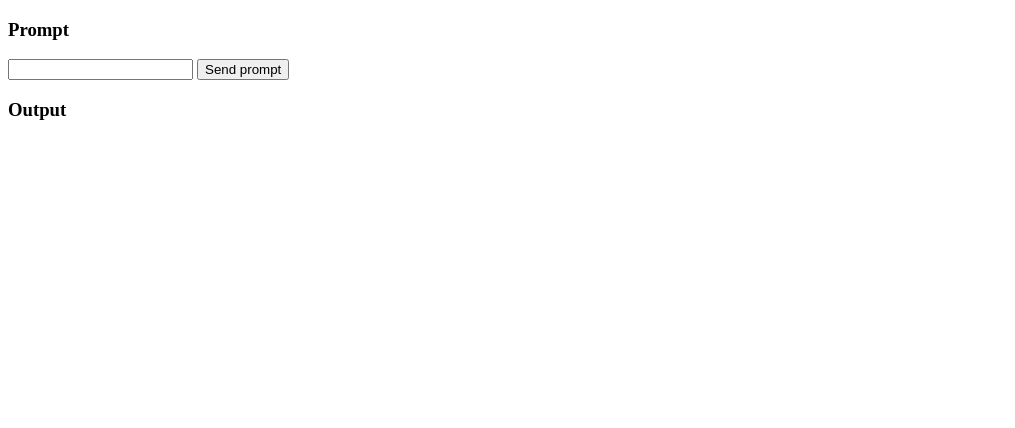
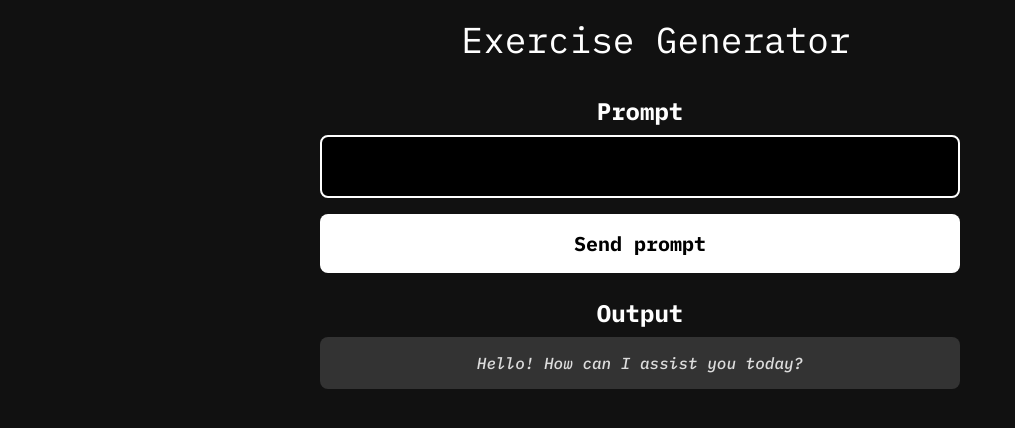
Before and after one commit to cs-24-dat-5-04/p5, a Flask app: page / in a window 1280 px wide. Shown: the top 428 px of the page, without its empty margins (0-1015 px from the left). Run offline with Flask 3, Linux system fonts and the light colour scheme.

Commit message:
General formatting and styling

```diff
--- a/server.py
+++ b/server.py
@@ -1,16 +1,15 @@
 from flask import Flask, render_template, request
 from openai import OpenAI
+import markdown
 import json
 
 app = Flask(__name__)
-
 @app.route('/', methods=['GET', 'POST'])
 
 def hello():
-    output = ""  # Initialize output variable
+    output = "Hello! How can I assist you today?"
     if request.method == 'POST':
-        prompt = request.form['Prompt']  # Get the prompt from the form
-        # Generate a response based on the prompt (this is just an example)
+        prompt = request.form['Prompt']
         with open('secrets.json', 'r') as file:
             secrets = json.load(file)
 
@@ -31,9 +30,8 @@ def hello():
             ],
             max_tokens = 50
         )
-        output = completion.choices[0].message.content
-
-    return render_template("index.html", output=output)  # Pass output to template
+        output = markdown.markdown(completion.choices[0].message.content)
+    return render_template("index.html", output=output)
 
 if __name__ == '__main__':
    app.run(debug=True)
--- /dev/null
+++ b/static/style.css
@@ -0,0 +1,78 @@
+@import url('https://fonts.googleapis.com/css2?family=IBM+Plex+Mono:ital,wght@0,100;0,200;0,300;0,400;0,500;0,600;0,700;1,100;1,200;1,300;1,400;1,500;1,600;1,700&display=swap');
+
+* {
+    padding: 0;
+    margin: 0;
+    border: 0;
+    font-family: 'IBM Plex Mono', sans-serif;
+    color: white;
+}
+
+body {
+    background-color: #111;
+}
+
+form {
+    display: flex;
+    flex-direction: column;
+    justify-content: center;
+    text-align: center;
+    width: 50vw;
+    margin-left: 25vw;
+}
+
+input {
+    padding: 1rem;
+    margin: 0.5rem 0;
+    border: 2px solid white;
+    border-radius: 0.5rem;
+    background-color: black;
+    font-size: 1.25rem;
+}
+h1 {
+    font-size: 2.25rem;
+    font-weight: 400;
+    margin: 1rem;
+    width: 100%;
+    text-align: center;
+}
+h3 {
+    font-size: 1.5rem;
+    margin-top: 1rem;
+}
+section#output {
+    background-color: #333;
+    border-radius: 0.5rem;
+    padding: 1rem;
+    min-width: 25vw;
+    max-width: 50vw;
+    margin-top: 0.5rem;
+    color: #ddd;
+    font-weight: 500;
+    font-style: italic;
+    font-size: 1rem;
+}
+section#output * {
+    color: #ddd;
+    font-weight: 500;
+    font-style: italic;
+    font-size: 1rem;
+    padding: 0.5rem;
+    line-height: 1;
+}
+
+input[type=submit] {
+    background-color: white;
+    border: 0;
+    color: black;
+    font-weight: 900;
+    font-style: normal;
+}
+
+input:focus {
+    outline: none;
+}
+
+ul, ol {
+    list-style-position: inside;
+}
--- a/templates/index.html
+++ b/templates/index.html
@@ -4,14 +4,16 @@
     <meta charset="UTF-8">
     <meta name="viewport" content="width=device-width, initial-scale=1.0">
     <title>p5</title>
+    <link rel="stylesheet" href="../static/style.css">
 </head>
 <body>
+    <h1>Exercise Generator</h1>
     <form action="/" method="post">
         <h3>Prompt</h3>
-        <input type="text" name="Prompt" id="prompt">
+        <input type="text" name="Prompt" id="prompt" autofocus>
         <input type="submit" value="Send prompt">
+        <h3>Output</h3>
+        <section id="output">{{ output|safe }}</section>
     </form>
-    <h3>Output</h3>
-    <p id="output">{{ output }}</p>
 </body>
 </html>
```
Also changed, not shown: README.md.
